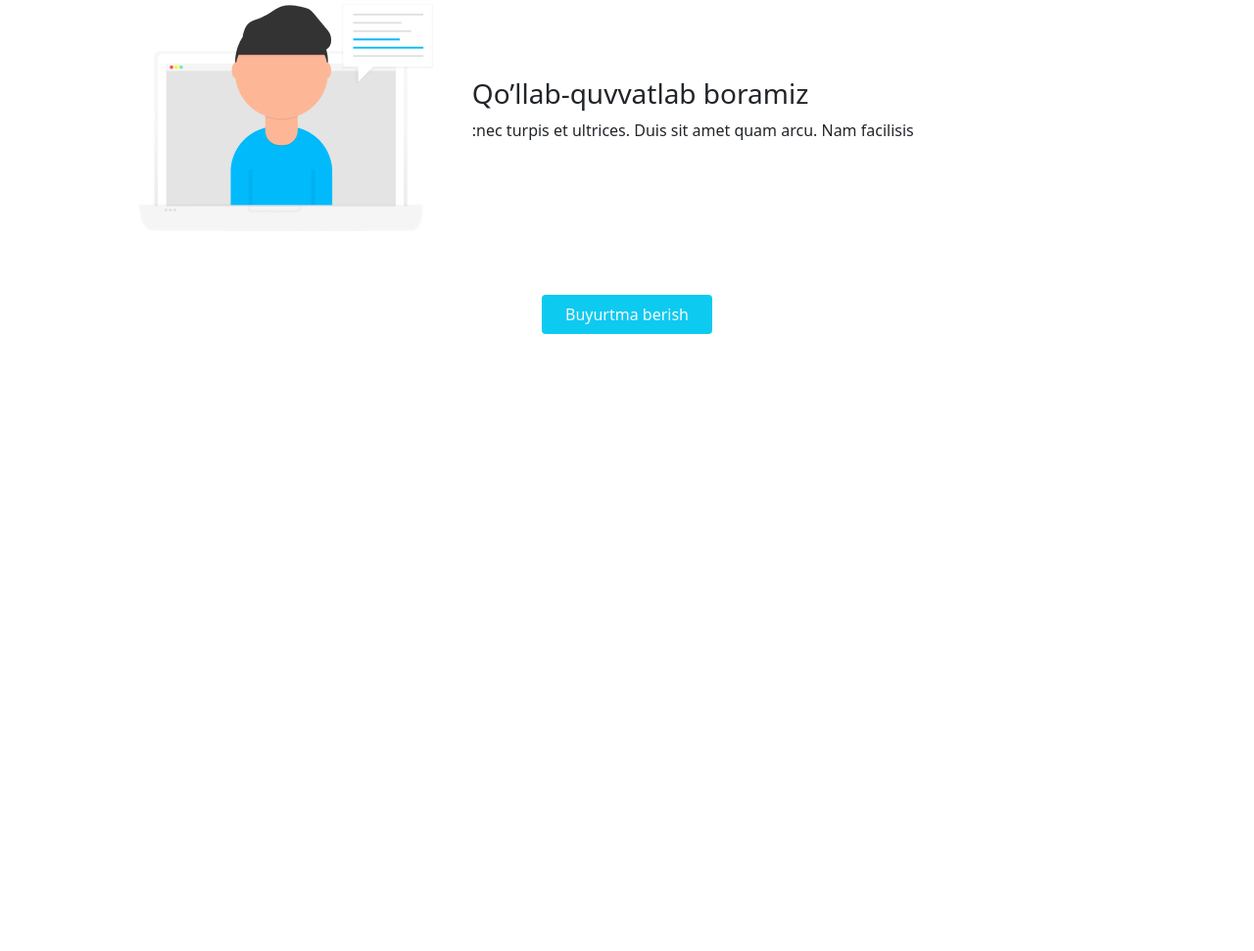
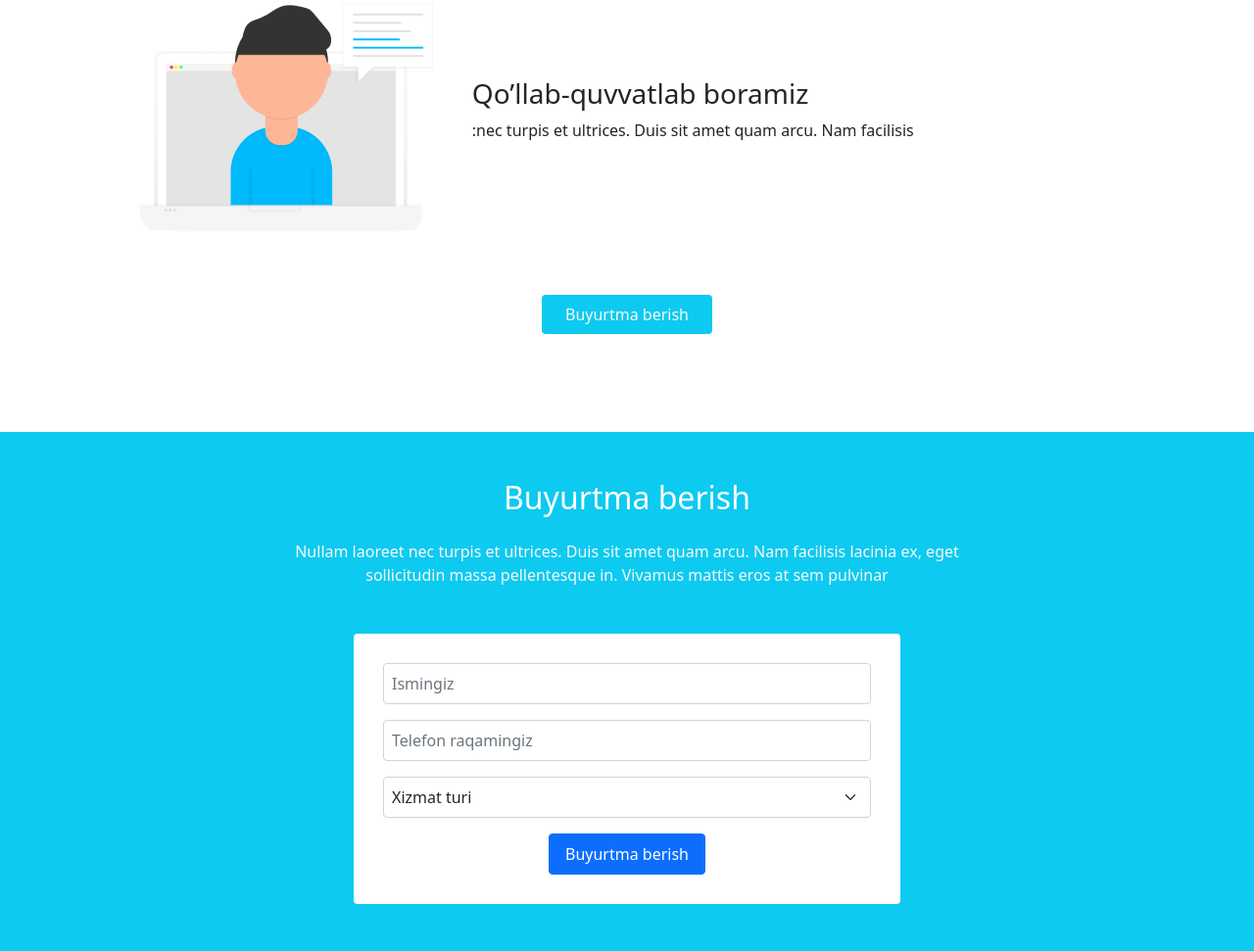
Before and after one commit to AzamatOrtiqov/Pixer-bootstrap, a plain HTML site: page index.html in a window 1280 px wide. Shown: the part 2772-3743 px from the top of the page at 98% size. Before the commit the page ends 3113 px from the top, so only its background shows below. Drawn offline with Linux system fonts and the light colour scheme.

Commit message:
update files

```diff
--- a/assets/css/style.css
+++ b/assets/css/style.css
@@ -2,11 +2,16 @@
     margin-top: 100px;
     margin-bottom: 50px;
 }
-
 .iframe {
     width: 100%;
 }
-
 .about {
     margin-top: 100px;
 }
+.main {
+    margin-top: 100px;
+}
+.form {
+    background-color: white;
+    padding: 30px;
+}
--- a/index.html
+++ b/index.html
@@ -21,6 +21,7 @@
                 <span class="navbar-toggler-icon"></span>
             </button>
             <div class="collapse navbar-collapse" id="navbar">
+                <br>
                 <ul class="navbar-nav d-flex list-unstyled mb-0 ms-auto">
                 <li><a href="#" class="text-decoration-none ms-4 text-dark ">Bosh sahifa</a></li>
                 <li><a href="#" class="text-decoration-none ms-4 text-dark ">Xizmatlar</a></li>
@@ -29,9 +30,11 @@
                 <li><a href="#" class="text-decoration-none ms-4 text-dark ">Blog</a></li>
                 <li><a href="#" class="text-decoration-none ms-4 text-dark ">Kontaktlar</a></li>
             </ul>
-            </div>
+            <br>
             <a href="tell:+998 90 921 37 11"
                 class="bg-info text-light p-2 rounded text-decoration-none ms-3 fw-bold">+998 90 921 37 11</a>
+            </div>
+
         </div>
     </nav>
 
@@ -165,6 +168,36 @@
         </div>
     </section>
 
+    <main class="main bg-info pt-5 pb-5">
+        <div class="container">
+            <h2 class="text-center mb-4 text-white">Buyurtma berish</h2>
+            <p class="text-center text-secondary mb-5 text-light">Nullam laoreet nec turpis et ultrices. Duis sit amet quam arcu. Nam facilisis lacinia ex, eget<br> sollicitudin massa pellentesque in. Vivamus mattis eros at sem pulvinar</p>
+            <form class="w-50 mx-auto form rounded" action="https://echo.htmlacademy.ru">
+
+                <div class="mb-3">
+                    <input type="text" class="form-control p-2" name="name:" placeholder="Ismingiz" required >
+                </div>
+
+                <div class="mb-3">
+                    <input type="number" placeholder="Telefon raqamingiz" name="phone Number" class="form-control p-2" required>
+                </div>
+
+                <div class="mb-3">
+                    <select name="Xizmat turi" class="form-select p-2" aria-label="Default select example">
+                        <option selected>Xizmat turi</option>
+                        <option value="one">one</option>
+                        <option value="two">two</option>
+                        <option value="three">three</option>
+                    </select>
+                </div>
+
+                <div class="d-flex justify-content-center">
+                    <button type="submit" class="btn btn-primary pt-2 pb-2 ps-3 pe-3">Buyurtma berish</button>
+                </div>
+            </form>
+        </div>
+    </main>
+
 
     <script src="./assets/bootstrap/js/bootstrap.bundle.min.js"></script>
 
```
